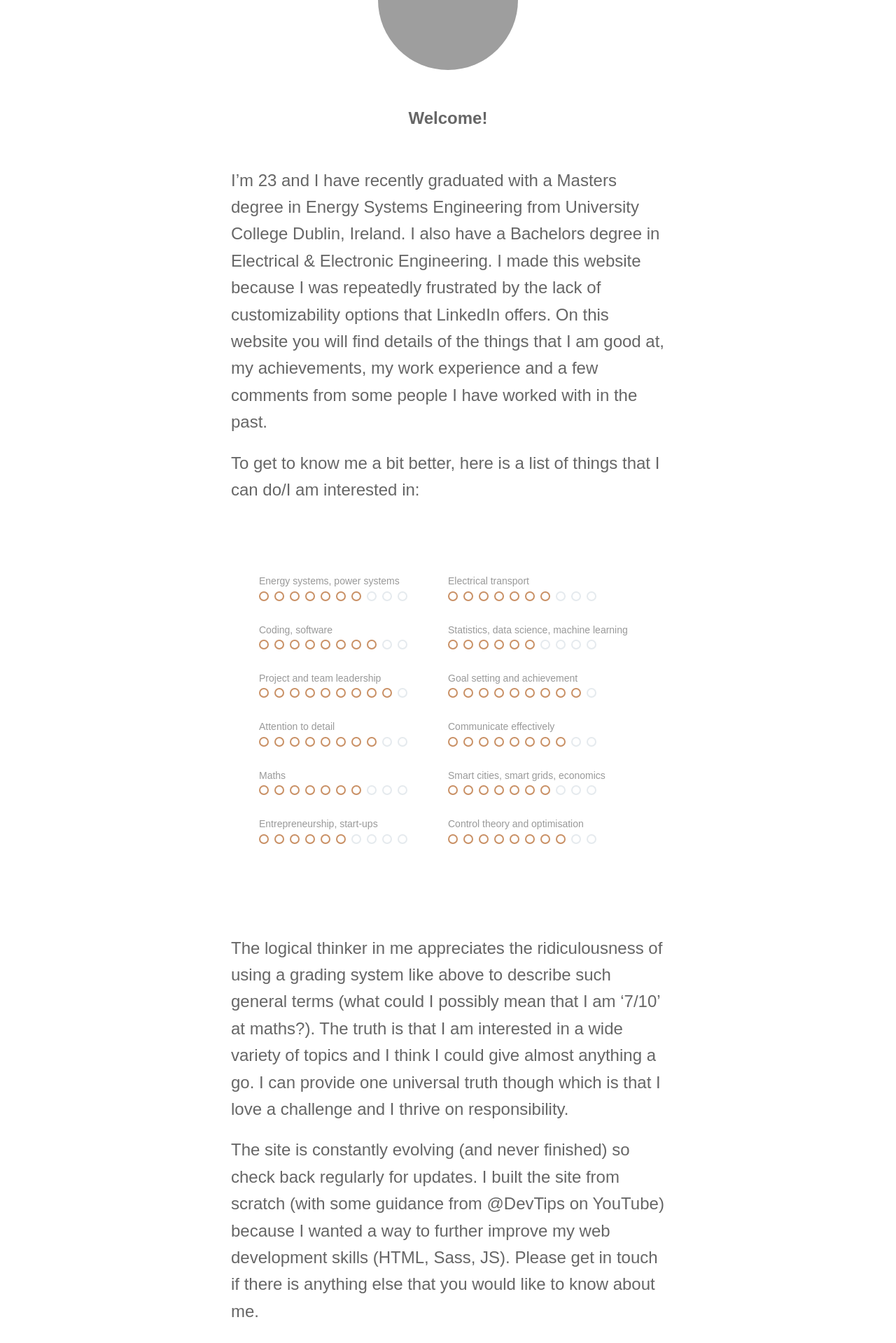
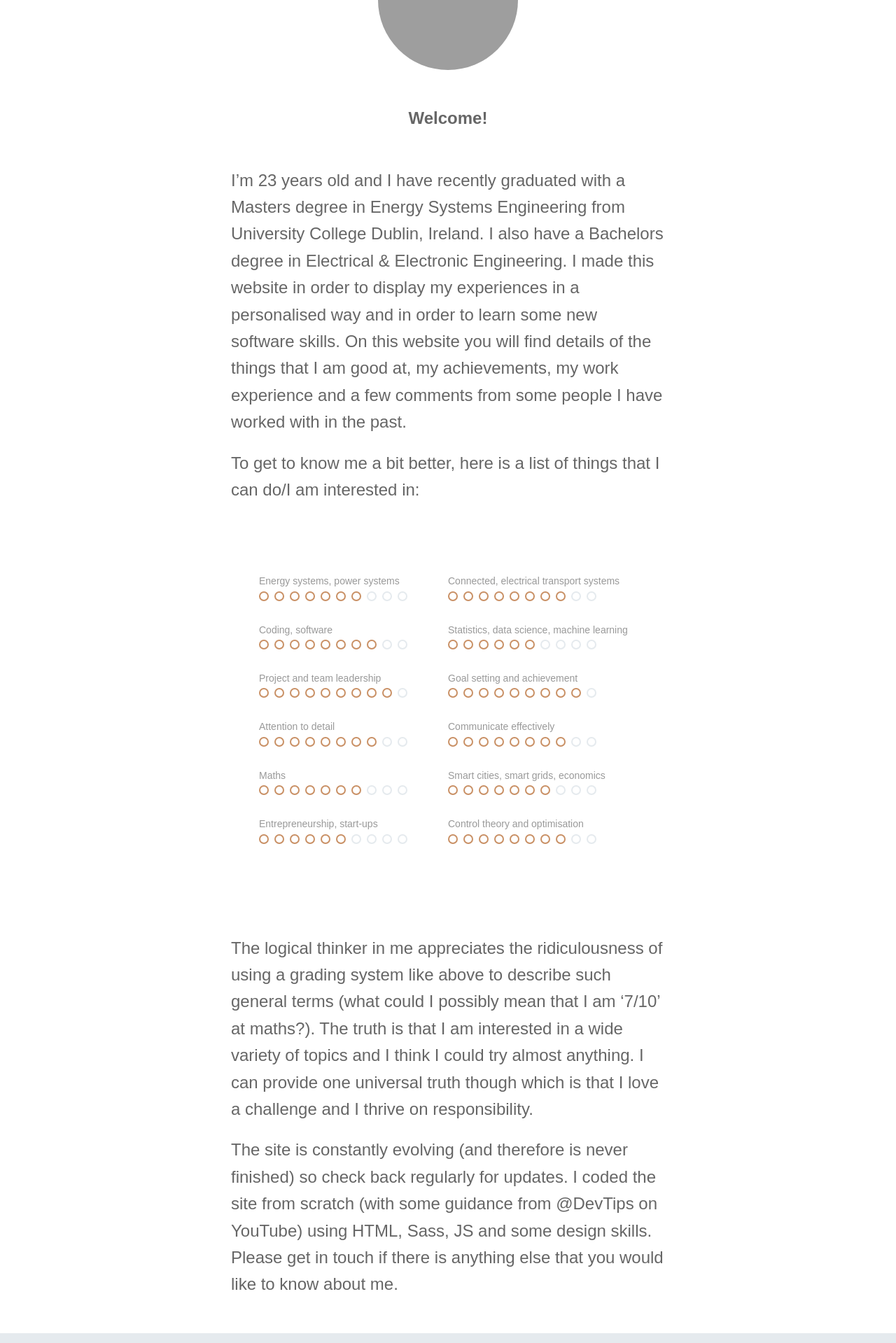
Before and after one commit to sweeneys/personal-website, a Jekyll site: the page built from index.html, in a window 1280 px wide. Shown: the part 674-2593 px from the top of the page at 70% size. Built offline with Jekyll 4.4.1, drawn with Linux system fonts in a browser that asks for light colours; nearby versions of some CDN libraries; some of the changed lines change nothing that is shown; some of the changed text lies outside the part shown; grey boxes are pictures that could not be loaded.

Commit message:
Poetry blog added and a bit of tidying up

```diff
--- a/_data/settings.yml
+++ b/_data/settings.yml
@@ -43,10 +43,10 @@
 
 blurb: >
 
-  I'm 23 and I have recently graduated with a Masters degree in Energy Systems Engineering from University
+  I'm 23 years old and I have recently graduated with a Masters degree in Energy Systems Engineering from University
   College Dublin, Ireland. I also have a Bachelors degree in Electrical & Electronic Engineering.
-  I made this website because I was repeatedly frustrated by the lack of customizability options that LinkedIn
-  offers. On this website you will find details of the things that I am good at, my achievements, my work
+  I made this website in order to display my experiences in a personalised way and in order to learn
+  some new software skills. On this website you will find details of the things that I am good at, my achievements, my work
   experience and a few comments from some people I have worked with in the past.
 
 
@@ -54,7 +54,7 @@
 
 skills:
 - {name: 'Energy systems, power systems', value: '7'}
-- {name: Electrical transport, value: '7'}
+- {name: 'Connected, electrical transport systems', value: '8'}
 - {name: 'Coding, software', value: '8'}
 - {name: 'Statistics, data science, machine learning', value: '6'}
 - {name: Project and team leadership, value: '9'}
@@ -71,12 +71,12 @@
   The logical thinker in me appreciates the ridiculousness of using a grading
   system like above to describe such general terms (what could I possibly mean that I am '7/10' at maths?).
   The truth is that I am interested in a wide variety of topics and I think
-  I could give almost anything a go. I can provide one universal truth though which is that I love a challenge and I thrive on
+  I could try almost anything. I can provide one universal truth though which is that I love a challenge and I thrive on
   responsibility.
 
 
-  The site is constantly evolving (and never finished) so check back regularly for updates. I built the site from scratch (with some
-  guidance from @DevTips on YouTube) because I wanted a way to further improve my web development skills (HTML, Sass, JS). Please
+  The site is constantly evolving (and therefore is never finished) so check back regularly for updates. I coded the site from scratch (with some
+  guidance from @DevTips on YouTube) using HTML, Sass, JS and some design skills. Please
   get in touch if there is anything else that you would like to know about me.
 
 
--- /dev/null
+++ b/_posts/2017-07-06-pushing-boundaries.markdown
@@ -0,0 +1,256 @@
+---
+layout: post
+title:  "Poetry: pushing boundaries"
+categories: jekyll update
+date:   2017-07-06
+comments: true
+folder: /blog-5
+excerpt_separator: <!--more-->
+---
+
+Some poems that I wrote recently which all fall under the theme of "pushing boundaries".
+<!--more-->
+
+**Chasing**
+
+Chasing, always chasing, a dog \\
+and his tail, circles, no, \\
+not circles, straight lines, and \\
+curvy lines, but trending upwards, \\
+seemingly stochastically, dips \\
+and troughs, functions, filters, \\
+dark glasses and bright glasses, \\
+colourful, flamboyant even. The \\
+negatives, the circles, the tails, the \\
+vultures, who try, to hold you back; \\
+walk, they walk in circles, chasing \\
+tails they can never catch, your tail, \\
+you move it fast, you change direction. \\
+They cannot catch you, you're \\
+fast, and smart, and chased and\\
+desperate.\\
+But reaching, forwards, upwards.\\
+Trending up, new dogs, \\
+chasing circles, positive signs, negative \\
+cosigns, negative signs, positive cosigns, \\
+changing quadrants, chasing, you. \\
+Jealousy, hypocrisy, unfulfilment. Why. \\
+If they hesitate, you should stop, pause, and \\
+help them, break out of the infinite \\
+circle, show them the negatives, the positives, \\
+stay on the positives, filter the negatives, a parabola! \\
+Shifting trajectories, to infinity, together. Stronger, \\
+reinforced, energised, together.
+
+**Subscribed**
+
+Subscribed, to a set of \\
+beliefs, a mission \\
+statement, commandments, \\
+Rules, that thou must \\
+obey, or else. The rules, \\
+superceding the thoughts, \\
+after all, the rules came \\
+first, they are established, \\
+they must be right, surely?
+
+Tolerance, for thoughts,\\
+beyond the rules, is bounded, \\
+or else. On the surface, \\
+accepted, but, if thoughts \\
+develop, that contradict the \\
+rules, or worse, endanger them, the \\
+thoughts must be crushed.
+
+Consequences are established, \\
+to control the thoughts, to \\
+ensure, that the rules prevail. \\
+The fires of hell threaten, \\
+prison threatens, social \\
+conscience threatens. In a \\
+world, where no rules exist, \\
+there is anarchy, people, and \\
+things, unsubscribed to a \\
+set of commandments, of value \\
+statements, of rules. Murder, \\
+swearing and violence, evil runs \\
+rampant. Sexualities, expressed; \\
+thoughts, free; bellies, full; \\
+identities, questioned; sleep-ins \\
+on Sundays, or early mornings \\
+to watch the sunrise, to indulge,\\
+not guilty. But free, to choose, \\
+to wander, to express, to push. \\
+Hopefully, to help, to engage and \\
+to love. Hopefully not to murder, \\
+maybe some rules are useful.
+
+**Full Notebooks**
+
+Full notebooks, empty pockets, \\
+racing minds, passing trains, \\
+adolescents running, for the \\
+train, they make it. Thoughts, \\
+sights, smells, captured, in \\
+notebooks, forever, until, the \\
+notebook is full, and then \\
+the thoughts, running, racing,\\
+free, uncaptured, undocumented, \\
+forgotten. Ink on paper, blue \\
+ink, blue trains, and green.
+
+Passing, pasing, gone. The thoughts \\
+remain, etched in ink, captured. \\
+The mind racing, thoughts, that want, \\
+to be, set free, but we don't let \\
+them, or I don't let them, I \\
+keep writing, sensibly, it helps me.
+
+Organised, by virtue of their existence. No\\
+longer free, captured, in ink, \\
+but stuck? The thoughts, live \\
+on, only captured, for a moment \\
+in ink, the train is moving, to \\
+the next station, the next stop, \\
+the next notebook, and then, \\
+free again, to roam, to race, \\
+to wander, to discover. The man \\
+next to me, does not write in \\
+a notebook, bur rather, he reads, \\
+a newspaper, absorbing the \\
+thoughts of others, that were \\
+captured, in a moment, now \\
+outdated, by who knows how \\
+many stations. But the facts, \\
+can never change, or can they? \\
+Keep reading, find out more, \\
+thinking, about the thoughts, the \\
+time they were captured, not \\
+letting them become your own, \\
+but rather, letting them help you, \\
+and your thoughts, to develop,\\
+to run faster, more free.
+
+I'm on the train now. I'm moving \\
+with my thoughts, in sync, to the \\
+next station, and onwards.
+
+**Gravity**
+
+Gravity pushes downwards, \\
+to earth, with force, \\
+poorly understood, but \\
+helpful, a constant, well, \\
+almost. Depressing us, \\
+limiting us, protecting us.
+
+Vertical limitations, but \\
+horizontal is free!\\
+Surely, that's enough. To wander, \\
+in two dimensions, infinitely, \\
+but not quite. Infinitely, \\
+we circle, eventually, we \\
+are back, where we started, \\
+where we have seen once \\
+before, maybe more. But \\
+vertically, we are, unlimited!
+
+Infinitely unlimited, lost \\
+in space and time, anonymous. \\
+Unknown trajectories, unknown \\
+futures, unknown gravities, and \\
+maybe, if we travel far enough, \\
+no gravity, no depression, \\
+no limits, no protection, \\
+finally free! But more \\
+vulnerable than ever, infinitely \\
+lost, infinitely unknown, \\
+infinitely alone. Infinitesimally, \\
+at one point, we could have turned \\
+back, to known gravity, to home, \\
+to abandon new heights, \\
+to settle, to age, to protect \\
+someone else.
+
+**Heights**
+
+Defined, by sea level, \\
+the moving, roaring alive \\
+sea, that defines, the \\
+heights, that we are. \\
+Ebbs, crashes, falls, \\
+smashing rocks, alive. \\
+Roaring, angry, tall, and \\
+growing. Fed, by the land, \\
+and then the air, fed by us, \\
+at heights defined by the sea. \\
+Flames, burning, in our \\
+engines, in our homes, in our \\
+factories. Fire, fed by land, \\
+and dinosaurs. Feeding \\
+the air, feeding the sea, \\
+defining new heights, \\
+for the sea, and then for \\
+the land, positive feedback, \\
+terrifying, unstoppable, \\
+or is it?
+
+**Sunlight**
+
+Sunlight, from the sky, all around me, \\
+I see, at the station. \\
+Responsible for all of the life, \\
+and eventually all of the death. \\
+The death, in the land, that we \\
+use to live, is unsustainable. \\
+Feeding life with death is, \\
+foolish, damaging, damaging to \\
+life. Sunlight is life, feeding \\
+life with life is positive, uplifting,\\
+alive. Death fires in our homes \\
+must be extinguished, if we are, \\
+to live, to flourish. Our lives, \\
+fed by life, can then feed, \\
+the air, the land, the oceans, \\
+all that we know, giving. No longer \\
+taking. The oceans, settle, satisfied, \\
+eating life, and not death, as \\
+before. The new heights, are now reached \\
+by us, not by the oceans.
+
+**Pushing**
+
+Pushing, walking, wavering, \\
+getting through, to you. Through \\
+the people, the crowd, the gaps,\\
+the light. Dancing, side-to-side, \\
+enabled. Through. An objective, \\
+in mind, reaching, always. A goal, \\
+a long-term goal, pushing through \\
+the people, stepping over them, \\
+on them, bones breaking. Squashing, \\
+squirming, underneath. You stand \\
+triumphant, over them all. Standing \\
+tall, your objective reached. Your \\
+goal scored. But at what cost?
+
+The cost of pushing, the price, \\
+the boundaries pushed, further \\
+than ever before, learning, \\
+further than you've ever been \\
+before, but what about me? \\
+And them? What's the cost?
+
+The cost to the disabled? Those \\
+that waited, hesitant, those that \\
+did not push, those that let you \\
+through, the disabled that \\
+enabled you, did they get what \\
+they deserved? or wanted? Pushed, \\
+to let you through, so you could \\
+see the light.
+
+Your family, your friends, the people \\
+in the crowd, who are, content, or disabled? \\
+Don't forget them, those that enabled you, \\
+they're happy, are you?
--- a/assets/css/3-sections/_blog.sass
+++ b/assets/css/3-sections/_blog.sass
@@ -9,7 +9,8 @@
 .post
   height: 160px
   width: 800px
-  padding-bottom: 20px
+  padding-bottom: 30px
+  padding-top: 30px
 
 .post-thumb
   width: 200px
--- a/assets/css/3-sections/_work.sass
+++ b/assets/css/3-sections/_work.sass
@@ -17,10 +17,10 @@
 
     .work-exp-menu-unit
       cursor: pointer
-      opacity: 0.7
+      opacity: 1.0
 
       &:hover
-        opacity: 1.0
+        opacity: 0.7
 
       img
         margin: 0 auto 0px
```
Also changed, not shown: _posts/2016-09-07-the-first-year-of-my-masters.1.markdown (renamed from _posts/2016-09-07-the-first-year-of-my-masters.markdown), assets/img/blog/blog-5/thumb.jpg (added), 11 other files.
